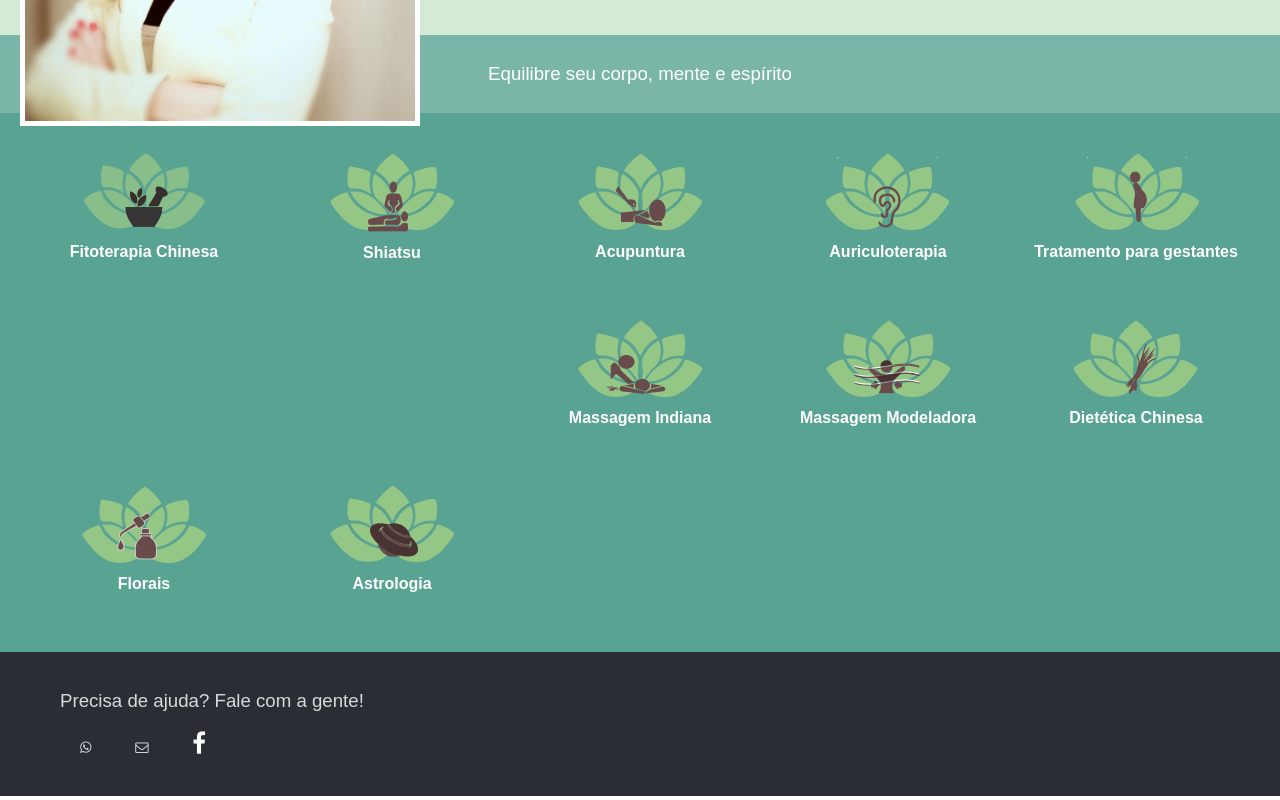
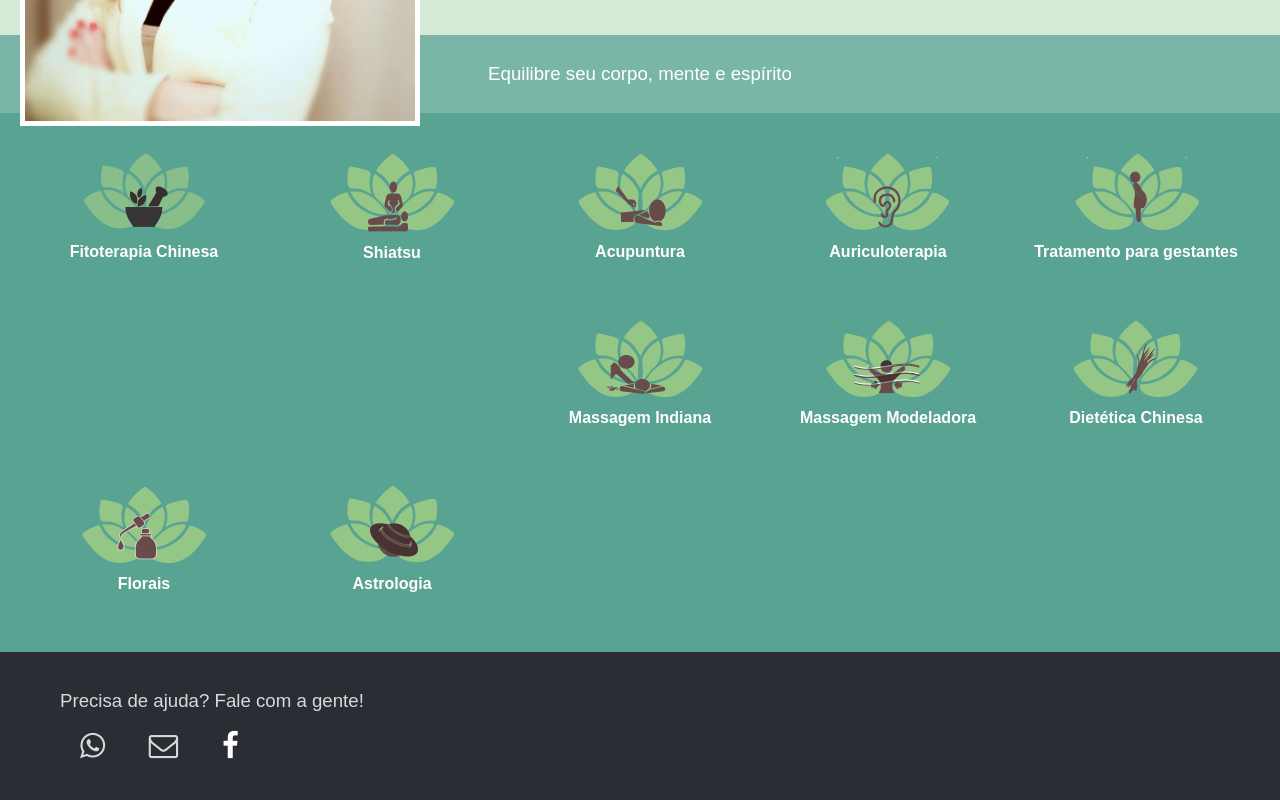
Before and after one commit to cabontus/BarbaraHosken, a plain HTML site: page site/index.html in a window 1280 px wide. Shown: the part 1366-2166 px from the top of the page. Drawn offline with Linux system fonts and the light colour scheme.

Commit message:
Padronizando o tamanho dos ícones da área de contatos através de um seletor mais específico

```diff
--- a/site/css/style.css
+++ b/site/css/style.css
@@ -248,6 +248,9 @@ global
 	list-style: none;
 	margin: 20px;
 }
+#mainFooter li .fa {
+	font-size: 22pt;
+}
 
 #mainFooter a{
 	color: #ffffff;
```
